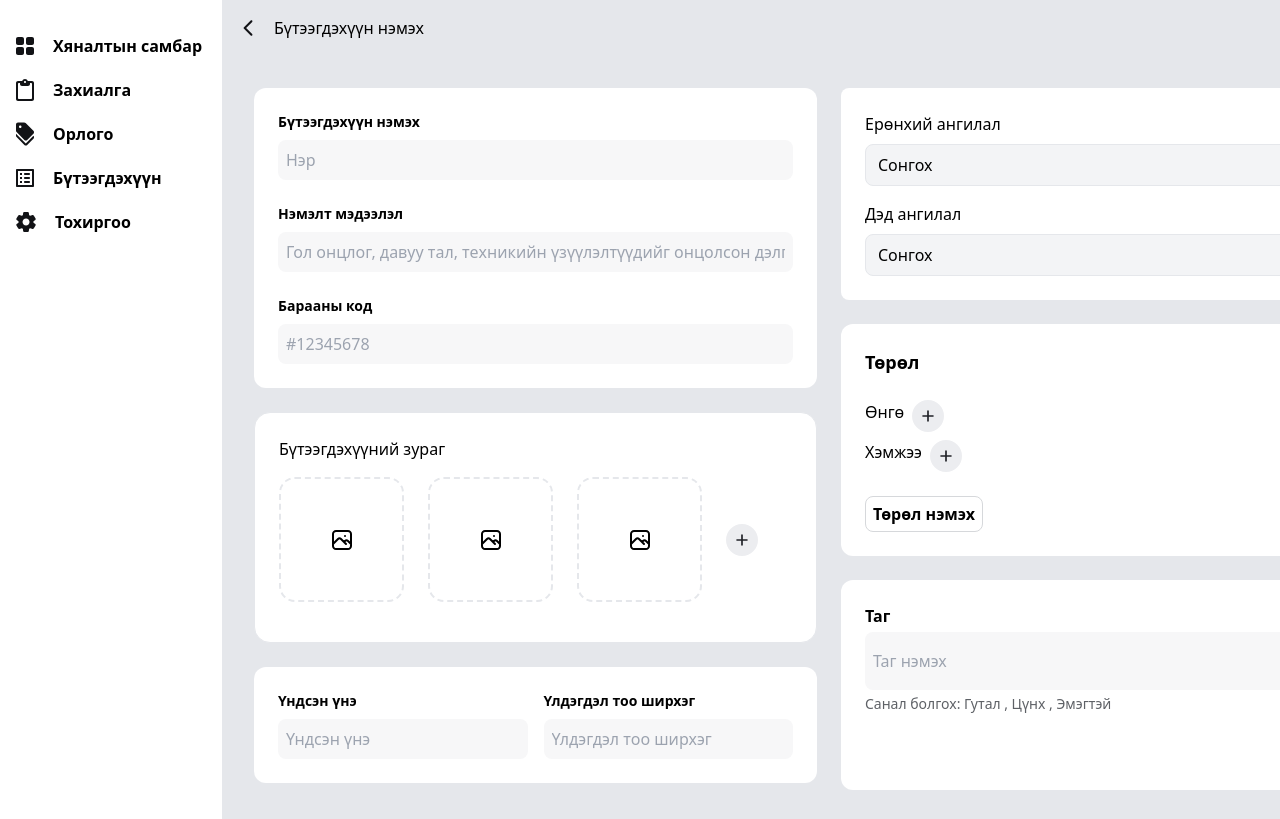
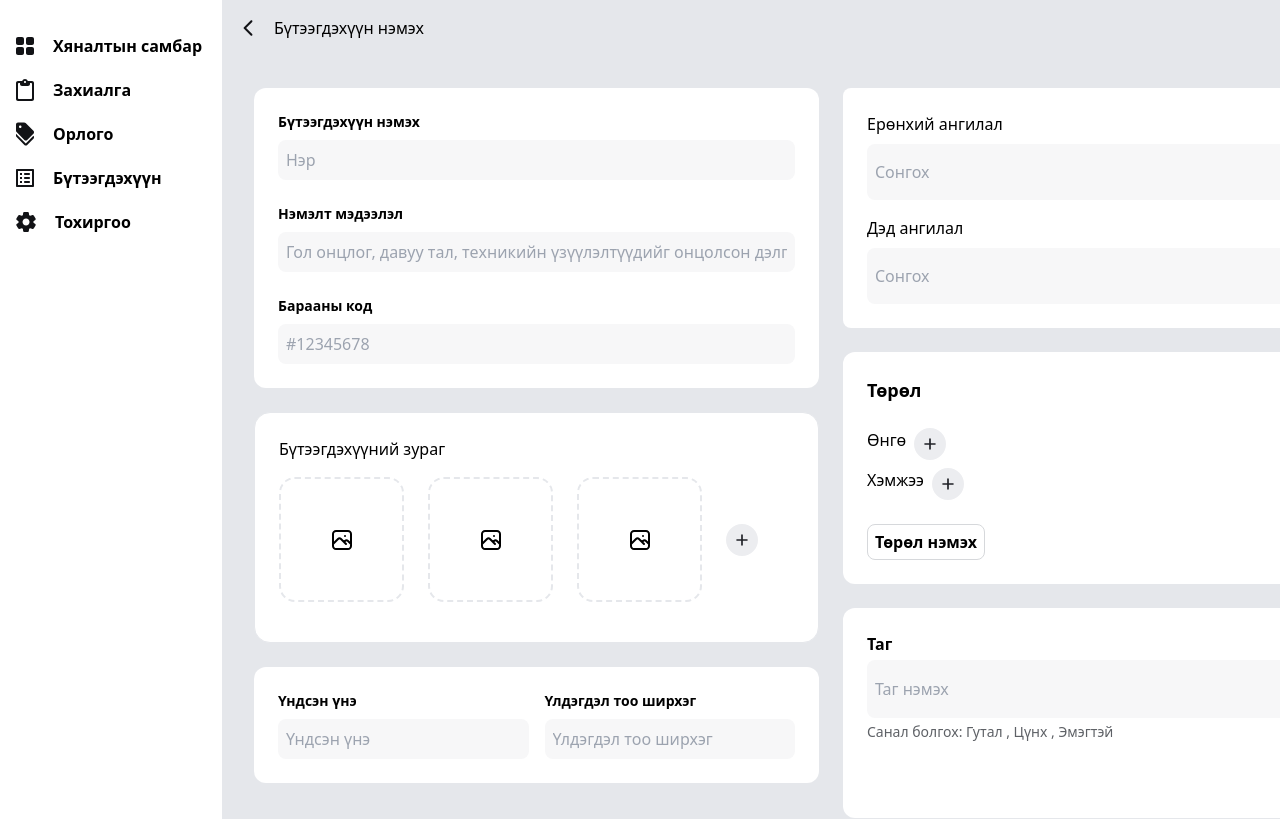
Before and after one commit to o0rgil/e_commerce, a Next.js app in the folder adminfrontend/: page /products in a window 1280 px wide. Shown: the top 819 px of the page. Built offline with nearby package versions, Linux system fonts and the light colour scheme.

Commit message:
admin product fronEnd

```diff
--- a/adminfrontend/src/pages/components/Products.tsx
+++ b/adminfrontend/src/pages/components/Products.tsx
@@ -1,3 +1,4 @@
+import Link from "next/link";
 import React from "react";
 
 export const Products = () => {
@@ -5,14 +6,14 @@ export const Products = () => {
     <form>
       <div className="flex flex-col">
         <div className="w-[1218px]">
-          <button className="flex h-14 items-center">
+          <Link href="/productnav" className="flex h-14 items-center ju">
             <img src="assets/icons/arrow.svg" alt="" />
             <p>Бүтээгдэхүүн нэмэх</p>
-          </button>
+          </Link>
         </div>
 
-        <div className="p-8 h-full w-full flex gap-6">
-          <div className="w-[563px] flex flex-col gap-6">
+        <div className="p-8 flex gap-6">
+          <div className="w-1/2 flex flex-col gap-6">
             <div className="bg-white p-6 rounded-[12px] flex flex-col gap-6">
               <div className="flex flex-col gap-2">
                 <p className="text-sm font-semibold">Бүтээгдэхүүн нэмэх</p>
@@ -43,7 +44,7 @@ export const Products = () => {
             </div>
 
             <div>
-              <div className="w-[563px] h-[231px] border rounded-2xl bg-white">
+              <div className="h-[231px] border rounded-2xl bg-white">
                 <p className="pt-6 pl-6 pb-4">Бүтээгдэхүүний зураг</p>
                 <div className="flex pl-6 gap-6">
                   <button className="w-[125px] h-[125px] border-dashed border-gray-200 border-2 rounded-2xl flex justify-center items-center">
@@ -83,23 +84,23 @@ export const Products = () => {
             </div>
           </div>
 
-          <div className="w-[563px] flex flex-col gap-6">
-            <div className=" flex flex-col p-6 gap-4 w-[573px] bg-white rounded-lg">
+          <div className="w-1/2 flex flex-col gap-6">
+            <div className=" flex flex-col p-6 gap-4 bg-white rounded-lg">
               <div className="flex flex-col gap-2">
                 <p>Ерөнхий ангилал</p>
-                <select className=" bg-gray-100 rounded-lg border p-2">
-                  <option disabled selected>
-                    Сонгох
-                  </option>
-                </select>
+                <input
+                  className="h-14 bg-[#F7F7F8] rounded-[8px] p-2"
+                  placeholder="Сонгох"
+                  type="text"
+                />
               </div>
               <div className="flex flex-col gap-2">
                 <p>Дэд ангилал</p>
-                <select className="bg-gray-100 rounded-lg border p-2">
-                  <option disabled selected>
-                    Сонгох
-                  </option>
-                </select>
+                <input
+                  className="h-14 bg-[#F7F7F8] rounded-[8px] p-2"
+                  placeholder="Сонгох"
+                  type="text"
+                />
               </div>
             </div>
 
--- a/adminfrontend/src/pages/products.tsx
+++ b/adminfrontend/src/pages/products.tsx
@@ -7,7 +7,7 @@ export default function products() {
     <div className="flex">
       <LeftNavBar />
 
-      <div className="bg-gray-200">
+      <div className="bg-gray-200 w-screen">
         <Products />
       </div>
     </div>
```
